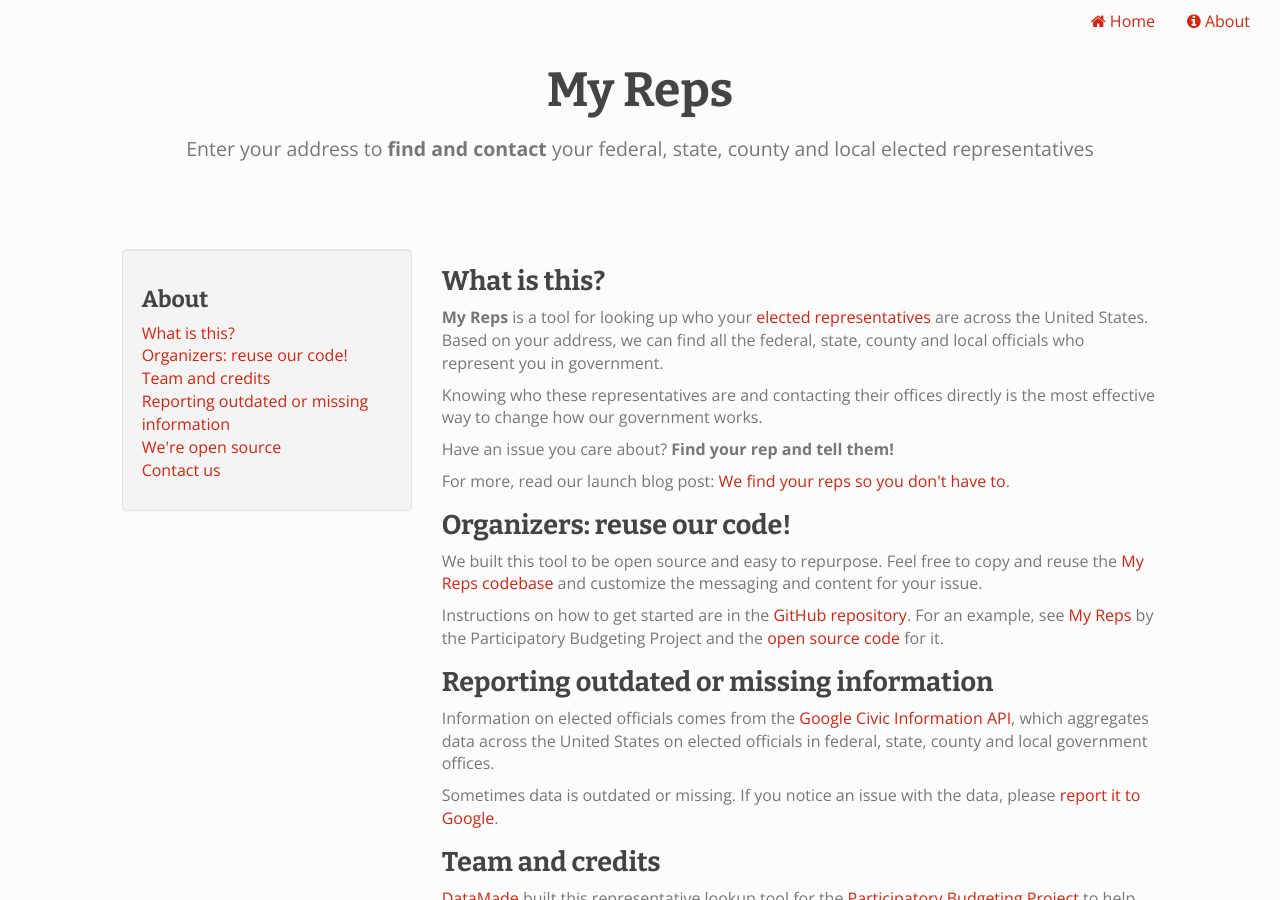
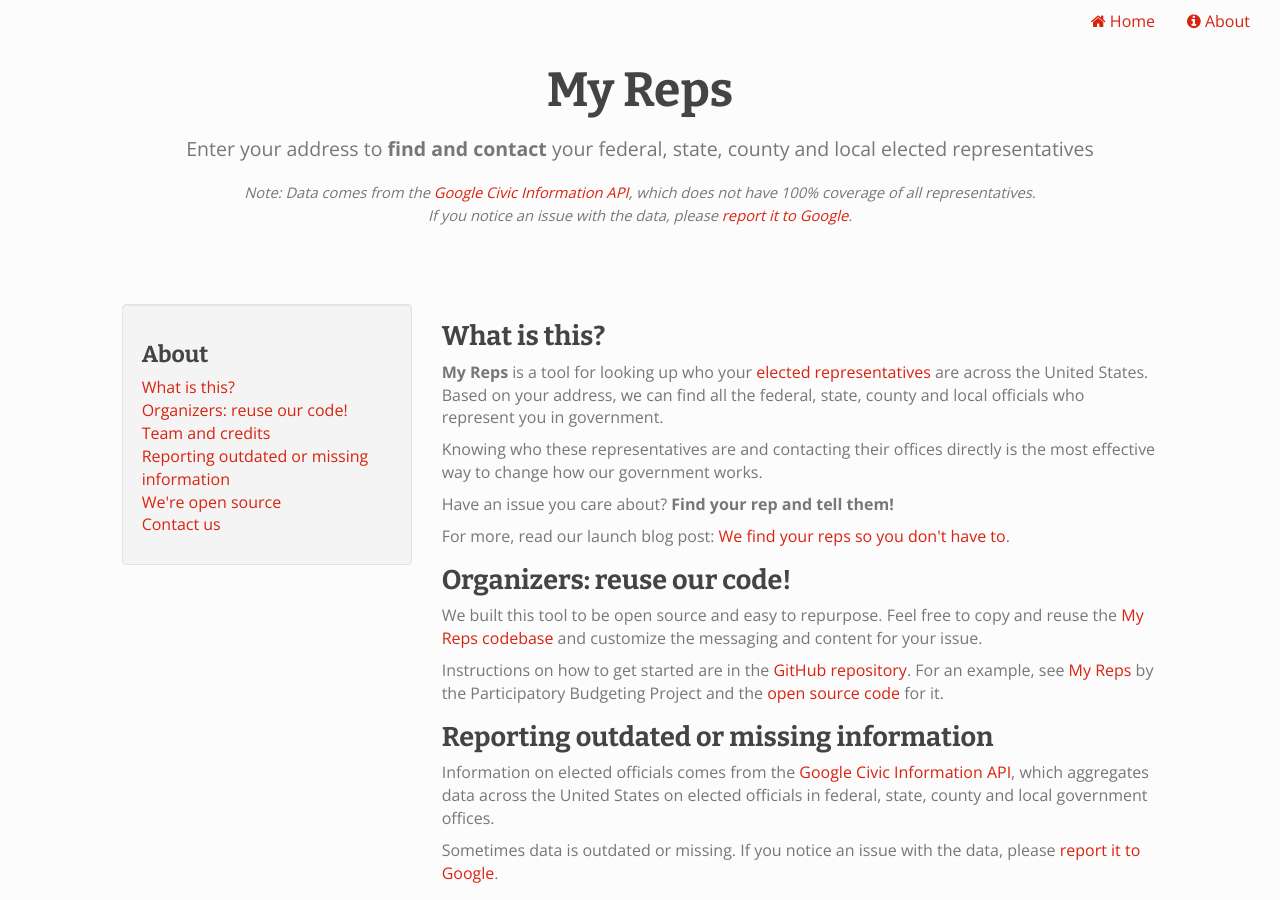
Before and after one commit to AlexMindock/myReps, a Jekyll site: the page built from about.html, in a window 1280 px wide and 900 px high. Built offline with Jekyll 4.4.1, drawn with Linux system fonts in a browser that asks for light colours; nearby versions of some CDN libraries; comment, search, counter and statistics services are not loaded.

Commit message:
removed about section and moved note up higher on page

```diff
--- a/_layouts/default.html
+++ b/_layouts/default.html
@@ -1,5 +1,6 @@
 <!DOCTYPE html>
 <html lang='en'>
+
 <head>
   <title>
     {% if page.title %}
@@ -87,7 +88,8 @@
     window.jQuery || document.write('<script src="js/vendor/jquery-1.8.3.min.js"><\/script>')
     var API_KEY = '{{ site.google_api_key }}';
   </script>
-      <script type="text/javascript" src="https://maps.google.com/maps/api/js?libraries=places&key={{ site.google_api_key }}"></script>
+  <script type="text/javascript"
+    src="https://maps.google.com/maps/api/js?libraries=places&key={{ site.google_api_key }}"></script>
   <script src="lib/modernizr-2.6.2.min.js"></script>
   <script src="lib/bootstrap.min.js"></script>
   <script src="lib/jquery.dataTables.min.js"></script>
@@ -99,6 +101,7 @@
   <script src="lib/ejs_production.js" type="text/javascript"></script>
 
 </head>
+
 <body>
   <div class='main-content'>
     <div class="container-fluid">
@@ -114,7 +117,14 @@
       <div class='text-center'>
         <h1><a href='index.html'>My Reps</a></h1>
         <!-- Update this tagline! -->
-            <p class='lead'>Enter your address to <strong>find and contact</strong> your federal, state, county and local elected representatives</p>
+        <p class='lead'>Enter your address to <strong>find and contact</strong> your federal, state, county and local
+          elected representatives</p>
+        <p class='text-center'><small><em>Note: Data comes from the <a target='_blank'
+                href='https://developers.google.com/civic-information/'>Google Civic Information API</a>, which does not
+              have 100% coverage of all representatives.<br />If you notice an issue with the data, please <a
+                target='_blank'
+                href='https://docs.google.com/forms/d/e/1FAIpQLScFpFTOkTpm0YoerLLprY_ySS9PRXLsu27SM01hebHqkefW2Q/viewform'>report
+                it to Google</a>.</em></small></p>
       </div>
 
       <br />
@@ -149,15 +161,16 @@
     /* tracker methods like "setCustomDimension" should be called before "trackPageView" */
     _paq.push(['trackPageView']);
     _paq.push(['enableLinkTracking']);
-      (function() {
-        var u="https://datamade.matomo.cloud/";
-        _paq.push(['setTrackerUrl', u+'matomo.php']);
+    (function () {
+      var u = "https://datamade.matomo.cloud/";
+      _paq.push(['setTrackerUrl', u + 'matomo.php']);
       _paq.push(['setSiteId', '5']);
-        var d=document, g=d.createElement('script'), s=d.getElementsByTagName('script')[0];
-        g.async=true; g.src='//cdn.matomo.cloud/datamade.matomo.cloud/matomo.js'; s.parentNode.insertBefore(g,s);
+      var d = document, g = d.createElement('script'), s = d.getElementsByTagName('script')[0];
+      g.async = true; g.src = '//cdn.matomo.cloud/datamade.matomo.cloud/matomo.js'; s.parentNode.insertBefore(g, s);
     })();
   </script>
   <!-- End Matomo Code -->
 
 </body>
+
 </html>
```
Also changed, not shown: other parts of _layouts/default.html (+4 -2 lines), index.html (+0 -21 lines). Lines whose indentation alone changed are shown as unchanged.
